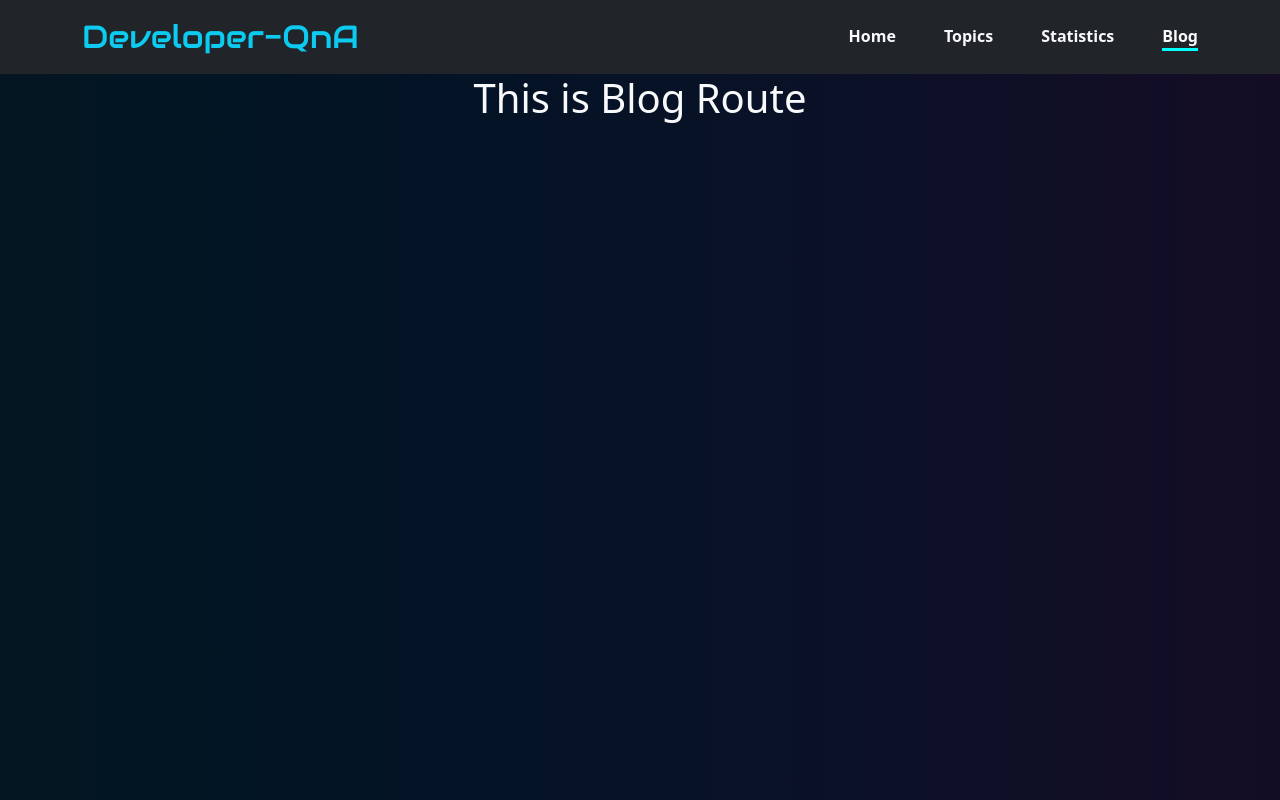
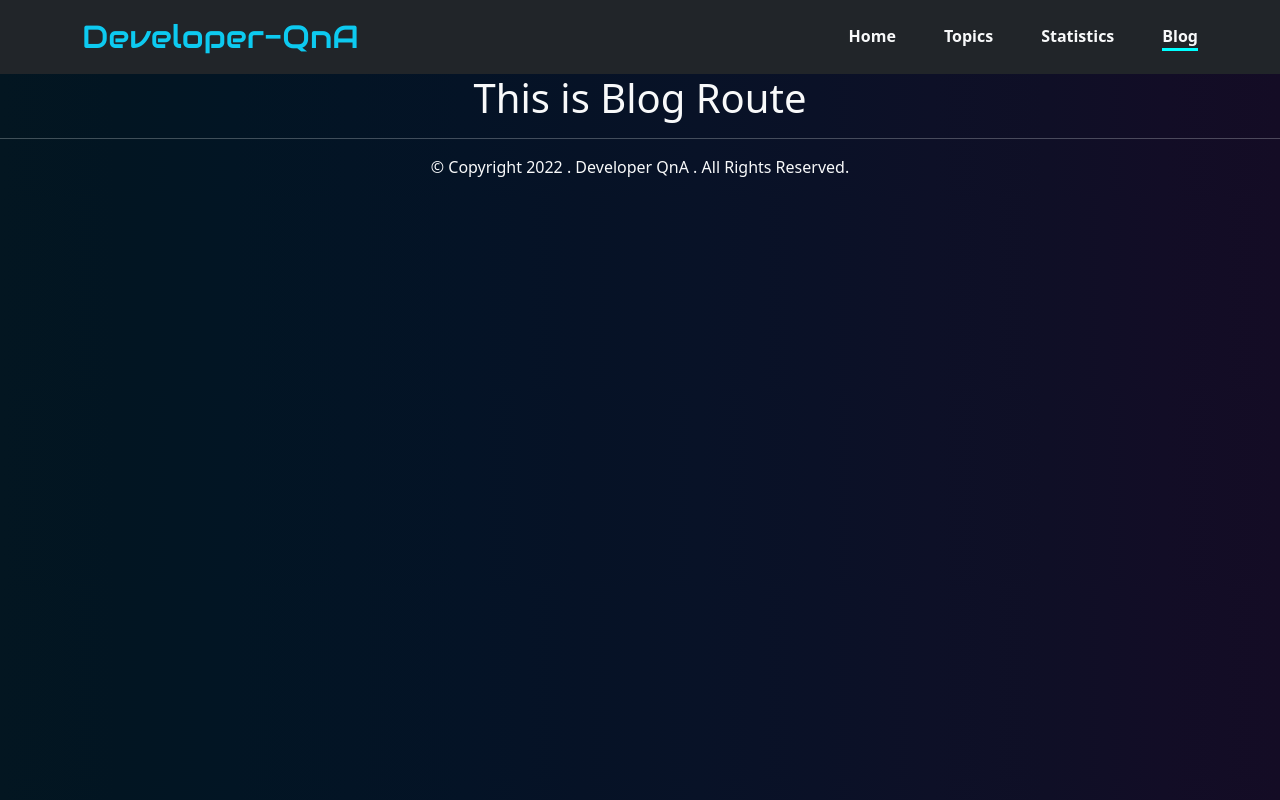
Before and after one commit to Towhid47/developer-QnA, a React (Create React App) app: page /blog in a window 1280 px wide. Built offline with nearby package versions, Linux system fonts and the light colour scheme.

Commit message:
the url Link of Card button directs to /quiz/(any number) ; We created a Quiz component which use this path. and This component fetch another API data which has topic details

```diff
--- a/src/Routes/Routes.js
+++ b/src/Routes/Routes.js
@@ -1,6 +1,7 @@
 import { createBrowserRouter } from "react-router-dom";
 import Blog from "../components/Blog/Blog";
 import Home from "../components/Home/Home";
+import Quiz from "../components/Quiz/Quiz";
 import Statistics from "../components/Statistics/Statistics";
 import Topics from "../components/Topics/Topics";
 import Root from "../layouts/Root";
@@ -14,7 +15,8 @@ export const router = createBrowserRouter([
         { path: '/home' , element: <Home></Home> , loader: ()=> fetch('https://openapi.programming-hero.com/api/quiz') },
         { path: '/topics' , element: <Topics></Topics> , loader: ()=> fetch('https://openapi.programming-hero.com/api/quiz') },
         { path: '/statistics', element: <Statistics></Statistics>},
-        { path: '/blog' , element: <Blog></Blog>}
+        { path: '/blog' , element: <Blog></Blog>},
+        { path: '/quiz/:id' , element: <Quiz></Quiz> , loader: ({params}) => fetch(`https://openapi.programming-hero.com/api/quiz/${params.id}`) }
     ]
    }
 ]);
--- /dev/null
+++ b/src/components/Footer/Footer.jsx
@@ -0,0 +1,12 @@
+import React from 'react';
+
+const Footer = () => {
+    return (
+        <div className='mt-auto'>
+            <hr />
+            <p>&copy; Copyright 2022 . Developer QnA . All Rights Reserved. </p>
+        </div>
+    );
+};
+
+export default Footer;
--- /dev/null
+++ b/src/components/Quiz/Quiz.jsx
@@ -0,0 +1,16 @@
+import React from 'react';
+
+const Quiz = () => {
+
+
+    return (
+        <div>
+            <h3 className='my-auto'>Quiz Topic : </h3>
+            <div className='container border border-info my-5 text-start'>
+                <h5>Question:</h5>
+            </div>
+        </div>
+    );
+};
+
+export default Quiz;
--- a/src/layouts/Root.jsx
+++ b/src/layouts/Root.jsx
@@ -1,5 +1,6 @@
 import React from 'react';
 import { Outlet } from 'react-router-dom';
+import Footer from '../components/Footer/Footer';
 import Navigationbar from '../components/Navigationbar/Navigationbar';
 
 
@@ -8,6 +9,7 @@ const Root = () => {
         <div>
             <Navigationbar></Navigationbar>
             <Outlet></Outlet>
+            <Footer></Footer>
         </div>
     );
 };
```
